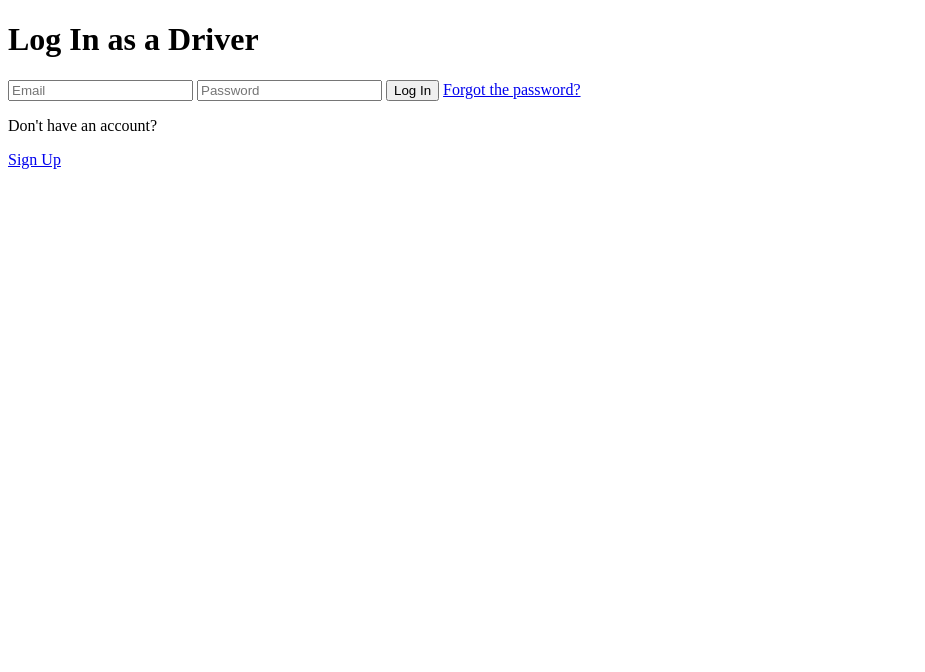
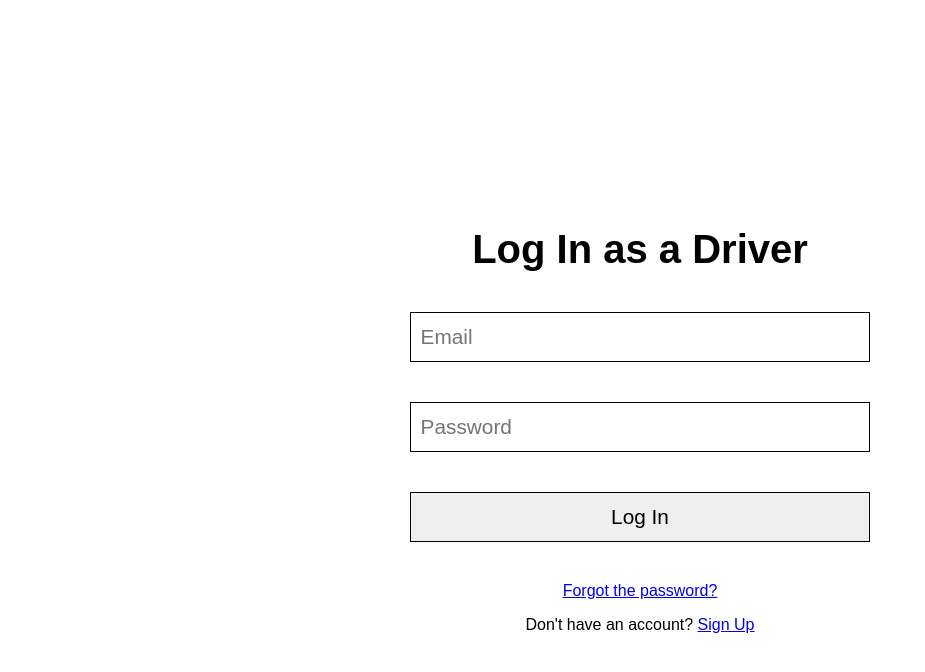
Before and after one commit to junruren/CSE-134B, a plain HTML site: page driver-login.html in a window 1280 px wide. Shown: the whole page, without its empty margins (0-925 px from the left). Drawn offline with Linux system fonts and the light colour scheme.

Commit message:
Finish styling driver login page

```diff
--- /dev/null
+++ b/css/signup-login.css
@@ -0,0 +1,49 @@
+* {
+    font-family: 'Muli', sans-serif;
+}
+
+body.container {
+  position: relative;
+}
+
+.vertical-middle {
+    position: absolute;
+    top: 0;
+    bottom: 0;
+    left: 0;
+    right: 0;
+    width: 60%;
+    height: 50%;
+    margin: auto;
+}
+
+.container * {
+  text-align: center;
+}
+
+input, button {
+  width: 60%;
+  height: 50px;
+  margin: 40px auto;
+  display: block;
+  border: 1px solid black;
+  font-size: 1.3em;
+}
+
+.signup-form input {
+  text-align: left;
+  padding-left: 10px;
+}
+
+h1 {
+  font-size: 2.5em;
+}
+
+/* Fixed the problem where input and button are not having the same width */
+/* https://stackoverflow.com/questions/24389298/css-submit-button-and-input-text-doesnt-have-the-same-width */
+* {
+
+    -webkit-box-sizing: border-box;
+    -moz-box-sizing: border-box;
+    box-sizing: border-box;
+}
--- a/driver-login.html
+++ b/driver-login.html
@@ -3,18 +3,20 @@
   <head>
     <meta charset="utf-8">
     <title>Log In as a Driver</title>
+    <link rel="stylesheet" href="css/signup-login.css">
   </head>
   <body>
     <div class="container">
-      <h1>Log In as a Driver</h1>
-      <form class="signup-form" action="index.html" method="get">
-        <input type="email" name="email" placeholder="Email">
-        <input type="password" name="password" placeholder="Password">
-        <button class="button">Log In</button>
-        <a href="#">Forgot the password?</a>
-        <p>Don't have an account?</p>
-        <a href="#">Sign Up</a>
-      </form>
+      <div class="vertical-middle">
+        <h1>Log In as a Driver</h1>
+        <div class="signup-form">
+          <input type="email" name="email" placeholder="Email">
+          <input type="password" name="password" placeholder="Password">
+          <button class="button">Log In</button>
+          <a href="#">Forgot the password?</a>
+          <p>Don't have an account? <a href="#">Sign Up</a></p>
+        </div>
+      </div>
     </div>
   </body>
 </html>
```
